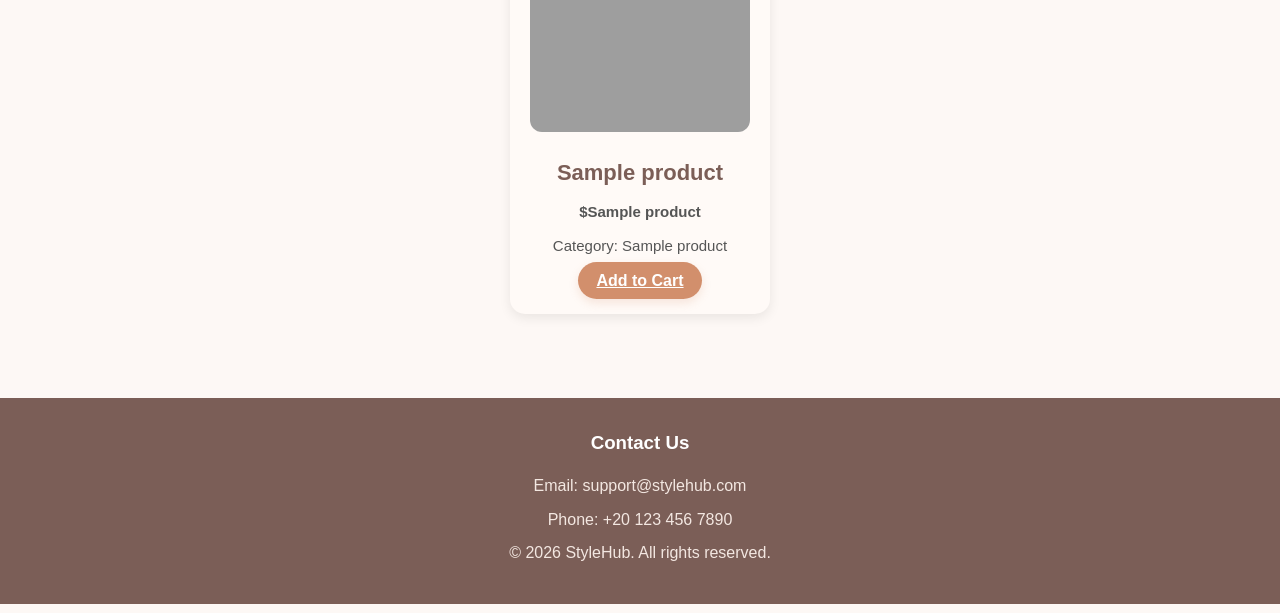
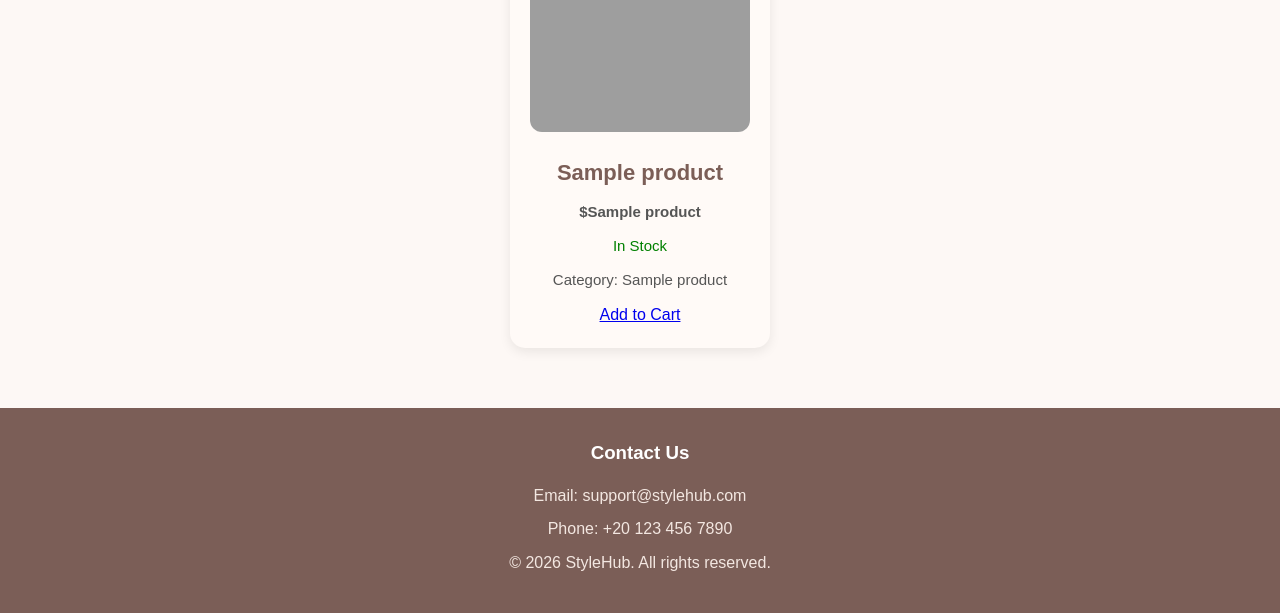
Before and after one commit to Noureldeen101/stylehub-project, a Flask app: template templates/women.html in a window 1280 px wide. Shown: the part 613-1226 px from the top of the page. Run offline with Flask 3, Linux system fonts and the light colour scheme; the template is opened without the code that fills it: most values are stand-ins (such as "Sample title", 1, 10 or a date in 2020); grey boxes are pictures that could not be loaded.

Commit message:
Enhance product display with stock status
Added stock availability messages and updated add to cart logic.

```diff
--- a/templates/women.html
+++ b/templates/women.html
@@ -59,13 +59,24 @@
             </h3>
 
             <!-- Price -->
-            <p class="price">${{ product[3] }}</p>
+              <p class="price">${{ product[3] }}</p>
 
+{% if product[5] == 0 %}
+  <p style="color:red;">Out of Stock</p>
+{% elif product[5] == 1 %}
+  <p style="color:orange;">Only 1 left</p>
+{% else %}
+  <p style="color:green;">In Stock</p>
+{% endif %}
             <!-- Category -->
             <p>Category: {{ product[2] }}</p>
 
             <!-- Add to Cart (CONNECTED TO BACKEND) -->
-            <a href="/add-to-cart/{{ product[0] }}" class="add-to-cart-btn">Add to Cart</a>
+            {% if product.stock > 0 %}
+    <a href="/add-to-cart/{{ product.id }}">Add to Cart</a>
+{% else %}
+    <button disabled>Out of Stock</button>
+{% endif %}
 
           </div>
         {% endfor %}
```
